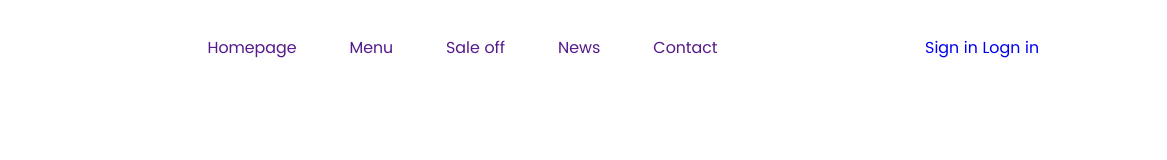
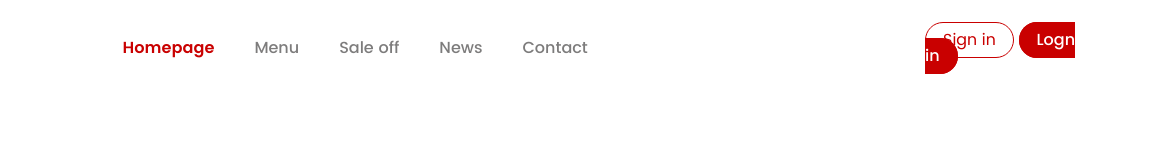
Before and after one commit to hzabbas/McDonald-s, a plain HTML site: page index.html in a window 1280 px wide. Shown: the full height of the page, 113-1280 px from the left. Drawn offline with Linux system fonts and the light colour scheme; files whose address does not match are found by name.

Commit message:
Update nav bar

```diff
--- a/css/style.css
+++ b/css/style.css
@@ -40,7 +40,7 @@ a{
     font-family: poppins;
     font-style: normal;
     font-weight: 400;
-    src: url('../fonts/poppins/poppins-regular-webfont.woff') format('woff');
+    src: url('../fonts/poppins/poppins-regular-webfont.wof') format('woff');
 }
 @font-face {
     font-family: poppins;
@@ -72,13 +72,39 @@ a{
 }
 .Nav {
     display: grid;
-    grid-template-columns: 58px 510px 187px;
+    grid-template-columns: 58px 680px 187px;
     justify-content: space-between;
     align-items: center;
 }
 .Nav ul {
     display: flex;
-    justify-content: space-between;
+    justify-content: flex-start;
     align-items: center;
-
+    gap: 2.5rem;
 }
+.Nav ul li:first-child a {
+    font-weight: 600;
+    color: var(--color_C90000);
+}
+.Nav ul li:not(:first-child) a {
+    color: var(--color_7D7C7C);
+    font-weight: 500;
+}
+.Nav_link a {
+    padding: 9px 17px;
+    border: 1px solid var(--color_C90000);
+    border-radius: 100px;
+    -webkit-border-radius: 100px;
+    -moz-border-radius: 100px;
+    -ms-border-radius: 100px;
+    -o-border-radius: 100px;
+}
+.Nav_link a:first-child {
+    color: var(--color_C90000);
+    font-weight: 400;
+}
+.Nav_link a:last-child {
+    background-color: var(--color_C90000);
+    color: var(--color_fff);
+    font-weight: 500;
+}
```
